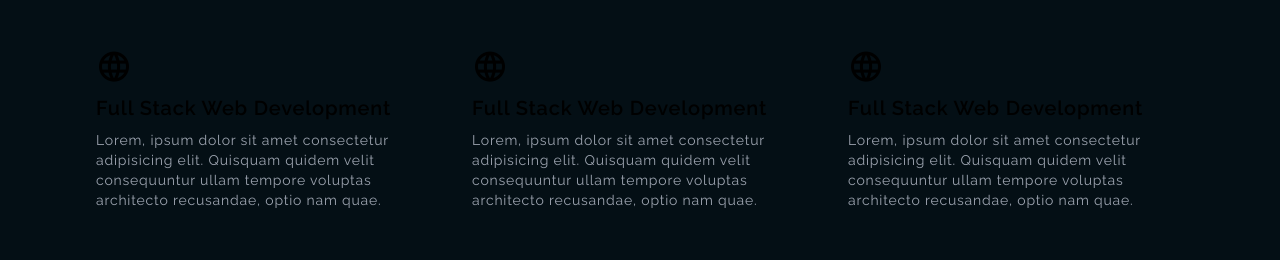
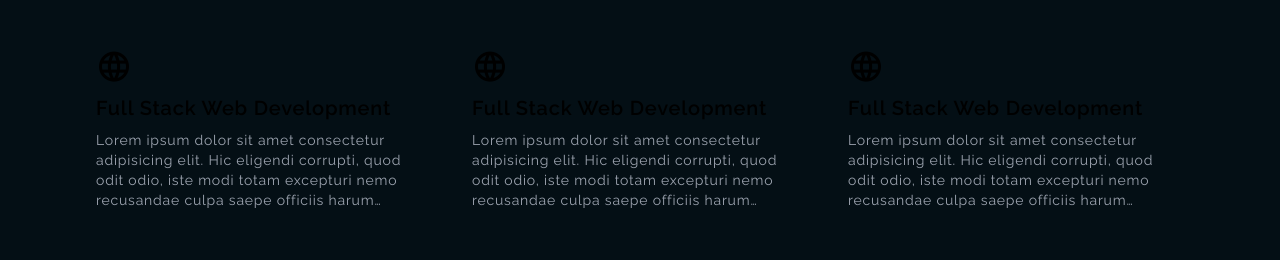
Before and after one commit to yahyaeddhissa/yahyaeddhissa.vercel.app, a Next.js app: page / in a window 1280 px wide. Shown: the part 985-1245 px from the top of the page. Built offline with nearby package versions, Linux system fonts and the light colour scheme.

Commit message:
Skill component is now dynamic

```diff
--- a/src/app/page.tsx
+++ b/src/app/page.tsx
@@ -12,17 +12,15 @@ export const metadata: Metadata = {
     "I'm a Software Engineer currently working as the CTO and co-founder of Orderedo. I'm very enthusiastic when it comes to Developer Experience and Design Patterns, while also emphasizing on Accessibility and good User Experience. I also share what I know on my personal blog and contribute to open-source projects.",
 };
 
-function Skill() {
+function Skill({ title, description }: { title: string; description: string }) {
   return (
     <div>
       <div className="mb-1.5">
         <i className={`ti ti-world text-4xl`} />
       </div>
-      <h4 className="text-xl font-semibold mb-2">Full Stack Web Development</h4>
-      <p className="text-sm font-normal text-gray-400">
-        Lorem, ipsum dolor sit amet consectetur adipisicing elit. Quisquam
-        quidem velit consequuntur ullam tempore voluptas architecto recusandae,
-        optio nam quae.
+      <h4 className="text-xl font-semibold mb-2">{title}</h4>
+      <p className="text-sm font-normal text-gray-400 line-clamp-4">
+        {description}
       </p>
     </div>
   );
@@ -154,9 +152,18 @@ export default function Home() {
             technical skillsets and knowledge summarized below.
           </p>
           <div className="grid grid-cols-3 gap-10">
-            <Skill />
-            <Skill />
-            <Skill />
+            <Skill
+              title="Full Stack Web Development"
+              description="Lorem ipsum dolor sit amet consectetur adipisicing elit. Hic eligendi corrupti, quod odit odio, iste modi totam excepturi nemo recusandae culpa saepe officiis harum voluptatem maiores eveniet est eos quibusdam?"
+            />
+            <Skill
+              title="Full Stack Web Development"
+              description="Lorem ipsum dolor sit amet consectetur adipisicing elit. Hic eligendi corrupti, quod odit odio, iste modi totam excepturi nemo recusandae culpa saepe officiis harum voluptatem maiores eveniet est eos quibusdam?"
+            />
+            <Skill
+              title="Full Stack Web Development"
+              description="Lorem ipsum dolor sit amet consectetur adipisicing elit. Hic eligendi corrupti, quod odit odio, iste modi totam excepturi nemo recusandae culpa saepe officiis harum voluptatem maiores eveniet est eos quibusdam?"
+            />
           </div>
         </Section>
         <Section>
```
